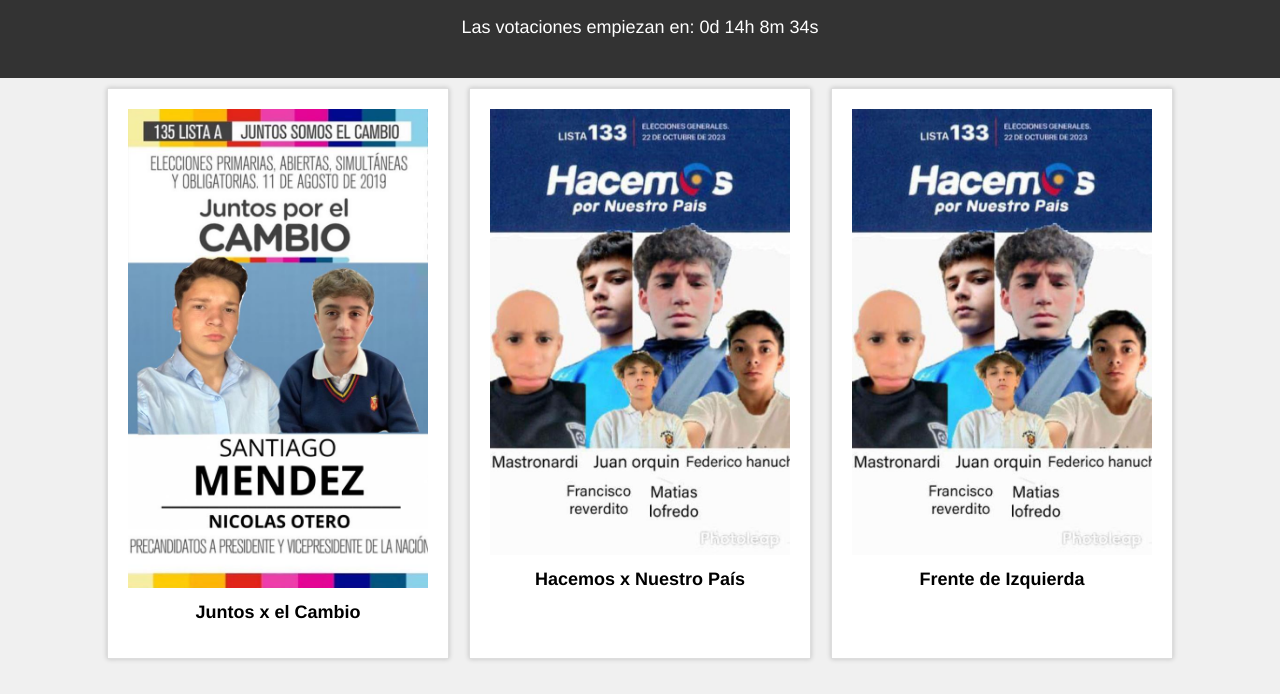
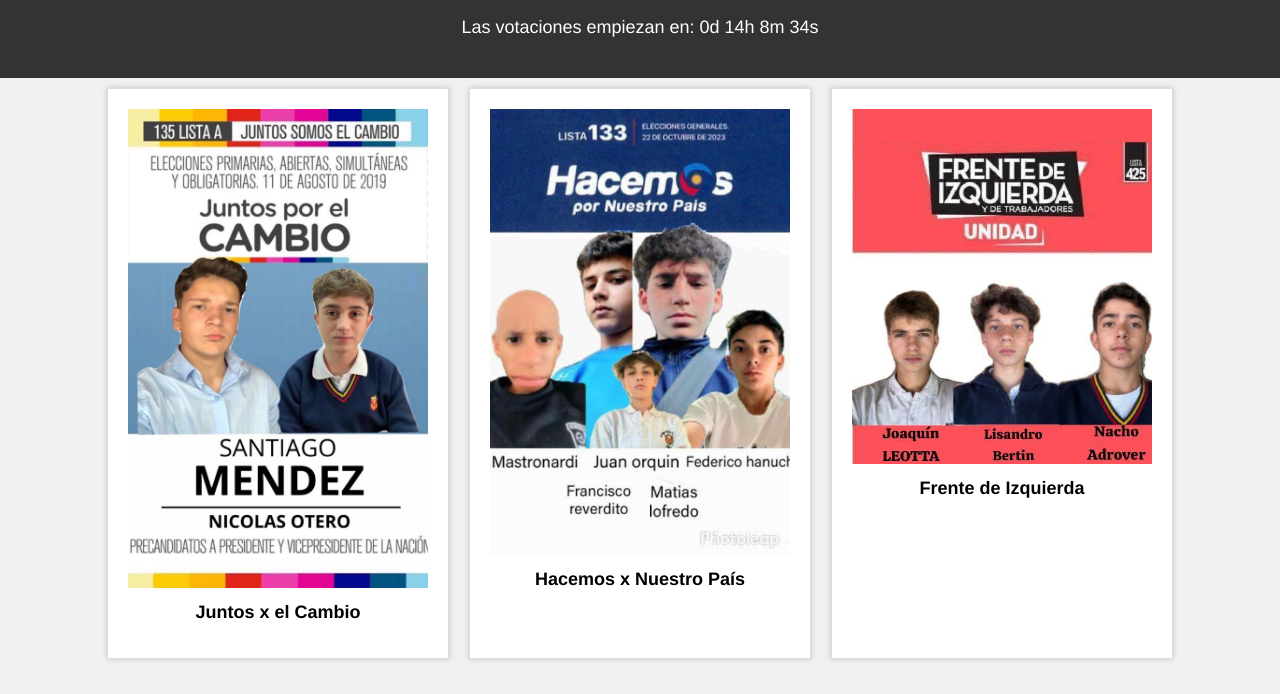
Before and after one commit to tute2/Publicidad-Solteros, a plain HTML site: page index.html in a window 1280 px wide. Shown: the part 106-800 px from the top of the page. Drawn offline with Linux system fonts and the light colour scheme.

Commit message:
Update index.html

```diff
--- a/index.html
+++ b/index.html
@@ -22,7 +22,7 @@
             <h2>Hacemos x Nuestro País</h2>
         </section>
         <section class="party">
-            <img src="IMG-20231026-WA0019.jpg" alt="Partido 2">
+            <img src="IMG-20231026-WA0006.jpg" alt="Partido 2">
             <h2>Frente de Izquierda</h2>
         </section>
         <!-- Repite esto para cada partido -->
```
